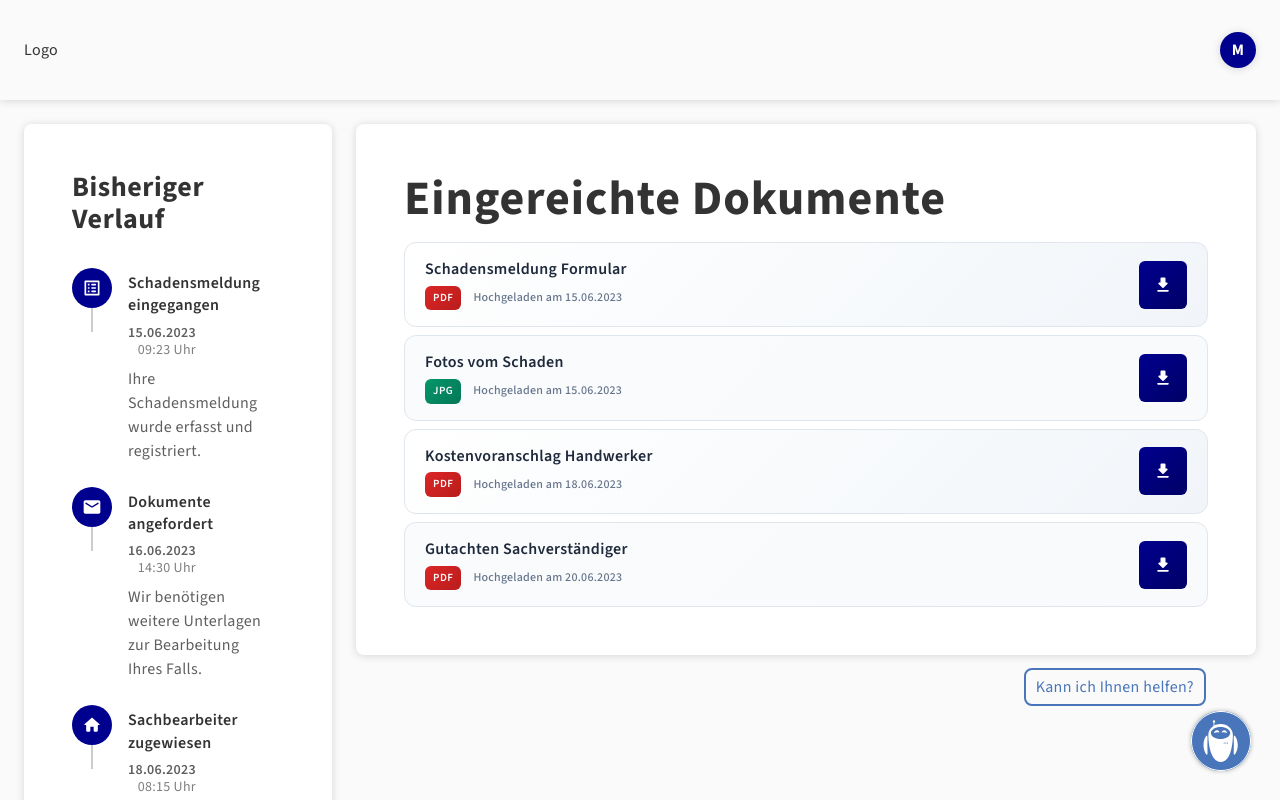
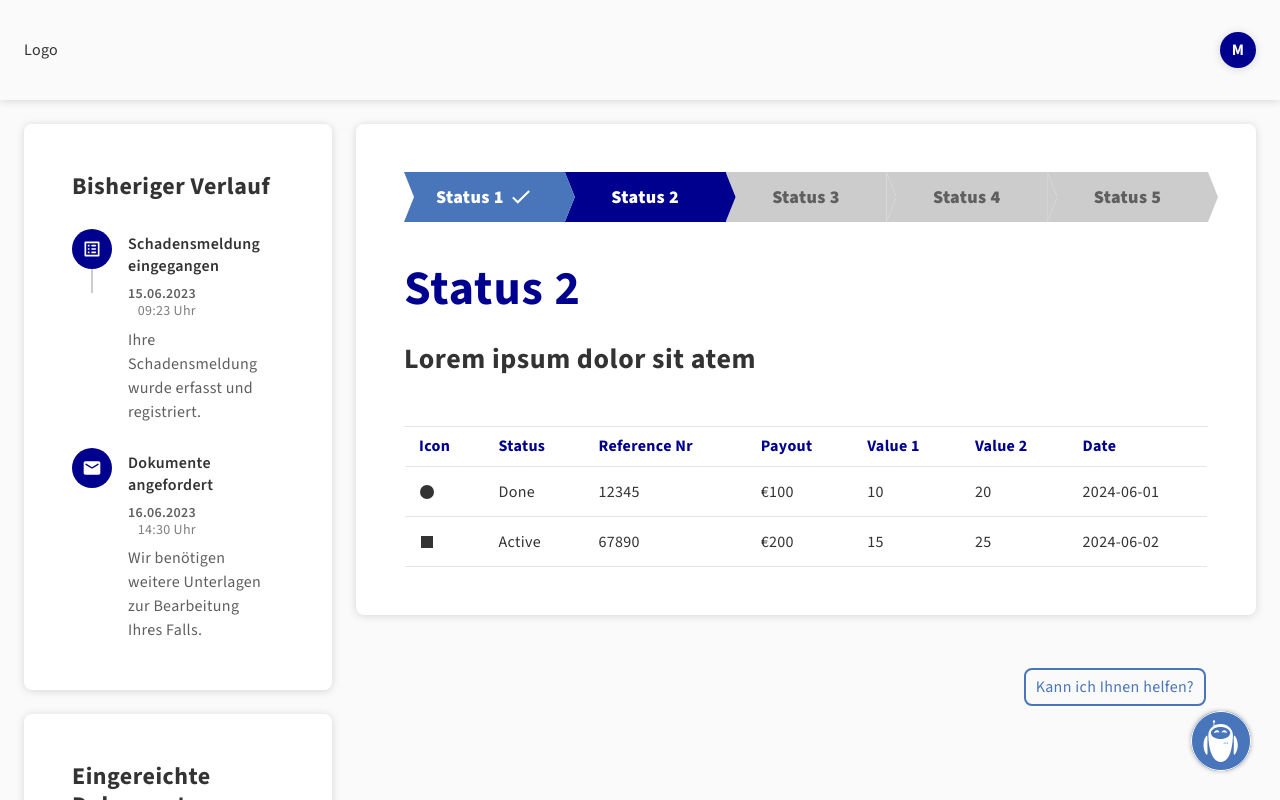
Before and after one commit to domenik-hofer/hackathon-2025, a React (Vite) app: page / in a window 1280 px wide. Both pictures are taken after a click on the button "Check Status". Shown: the top 800 px of the page. Built offline with nearby package versions, Linux system fonts and the light colour scheme.

Commit message:
Domenik: Integrate status + documents

```diff
--- a/src/components/status/Status.module.css
+++ b/src/components/status/Status.module.css
@@ -1,3 +1,6 @@
+
+
+
 .statuses {
     display: flex;
     --arrow-color: var(--color-greyscale-5);
--- a/src/pages/Home.module.css
+++ b/src/pages/Home.module.css
@@ -1,9 +1,22 @@
 .layout {
     display: grid;
     grid-template-columns: 25% 1fr;
+    grid-template-rows: 1fr 1fr;
     gap: 1.5rem;
     margin: 0 auto;
     padding: 1.5rem;
+    height: 100vh;
+
+    .status {
+        grid-column: 2 / 3;
+        grid-row: 1 /4 ;
+        height: 100%;
+
+        & + div {
+            height: 100%;
+            box-sizing: border-box;
+        }
+    }
 }
 
 .masterData {
--- a/src/pages/Home.page.tsx
+++ b/src/pages/Home.page.tsx
@@ -26,22 +26,6 @@ export default function HomePage() {
             time: '14:30 Uhr',
             icon: 'mail',
         },
-        {
-            id: 3,
-            title: 'Sachbearbeiter zugewiesen',
-            description: 'Ihr Fall wurde Herrn Müller zur Bearbeitung übergeben.',
-            date: '18.06.2023',
-            time: '08:15 Uhr',
-            icon: 'user',
-        },
-        {
-            id: 4,
-            title: 'Bearbeitung gestartet',
-            description: 'Die Prüfung Ihrer Unterlagen hat begonnen.',
-            date: '18.06.2023',
-            time: '10:45 Uhr',
-            icon: 'clipboard-check',
-        },
     ];
 
     // Beispieldokumente für "Eingereichte Dokumente"
@@ -56,16 +40,6 @@ export default function HomePage() {
             type: 'JPG',
             uploadDate: '2023-06-15',
         },
-        {
-            name: 'Kostenvoranschlag Handwerker',
-            type: 'PDF',
-            uploadDate: '2023-06-18',
-        },
-        {
-            name: 'Gutachten Sachverständiger',
-            type: 'PDF',
-            uploadDate: '2023-06-20',
-        },
     ];
 
     return (
@@ -75,7 +49,7 @@ export default function HomePage() {
                     <Card>
                         <Card.Header>
                             <Card.Title>
-                                <h4>Bisheriger Verlauf</h4>
+                                <h5>Bisheriger Verlauf</h5>
                             </Card.Title>
                         </Card.Header>
                         <Card.Body>
@@ -83,23 +57,26 @@ export default function HomePage() {
                         </Card.Body>
                     </Card>
                 </div>
+
+                <div className={c('status')}>
+                    <Card>
+                        <Card.Body>
+                            <Status />
+                        </Card.Body>
+                    </Card>
+                </div>
                 <div className={c('documents')}>
                     <Card>
                         <Card.Header>
-                            <Card.Title>Eingereichte Dokumente</Card.Title>
+                            <Card.Title>
+                                <h5>Eingereichte Dokumente</h5>
+                                </Card.Title>
                         </Card.Header>
                         <Card.Body>
                             <DocumentList documents={documents} />
                         </Card.Body>
                     </Card>
                 </div>
-                <div className={c('status')}>
-                <Card>
-                    <Card.Body>
-                        <Status />
-                    </Card.Body>
-                </Card>
-            </div>
             </div>
         </>
     );
```
